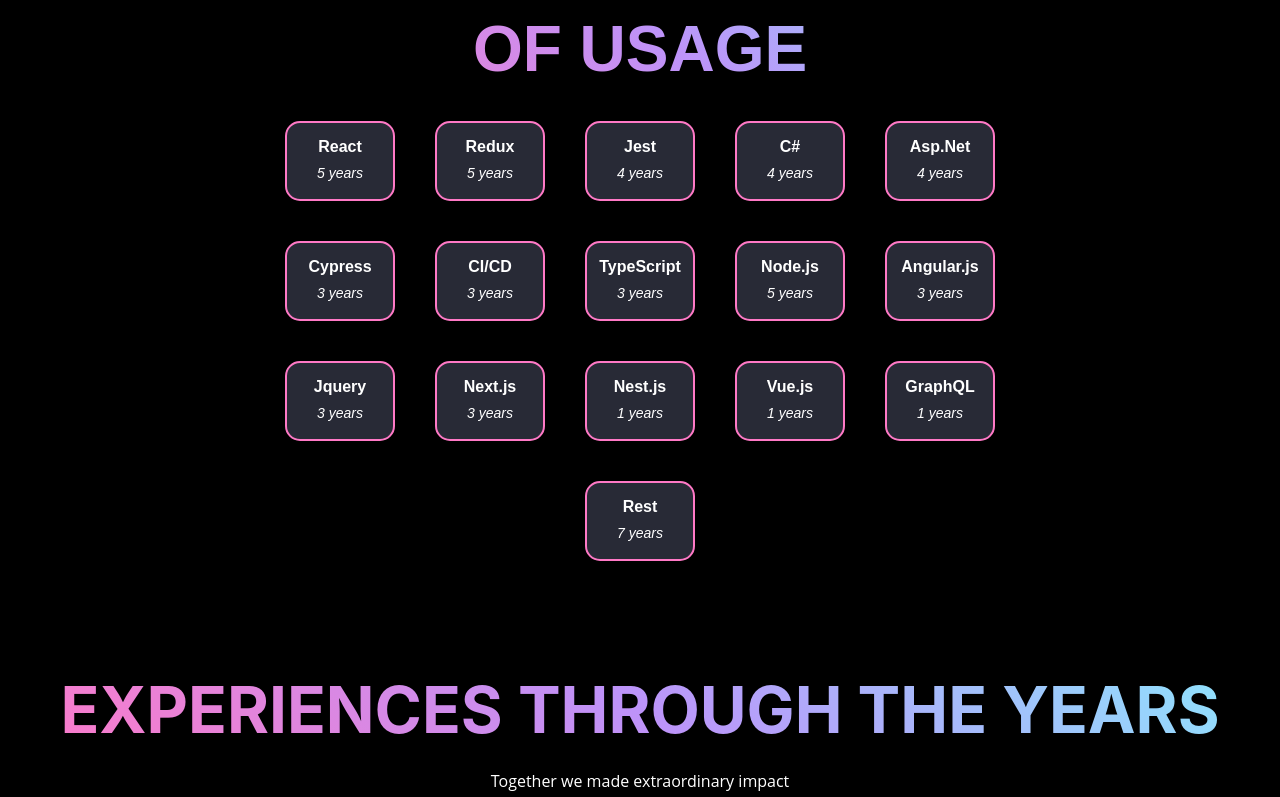
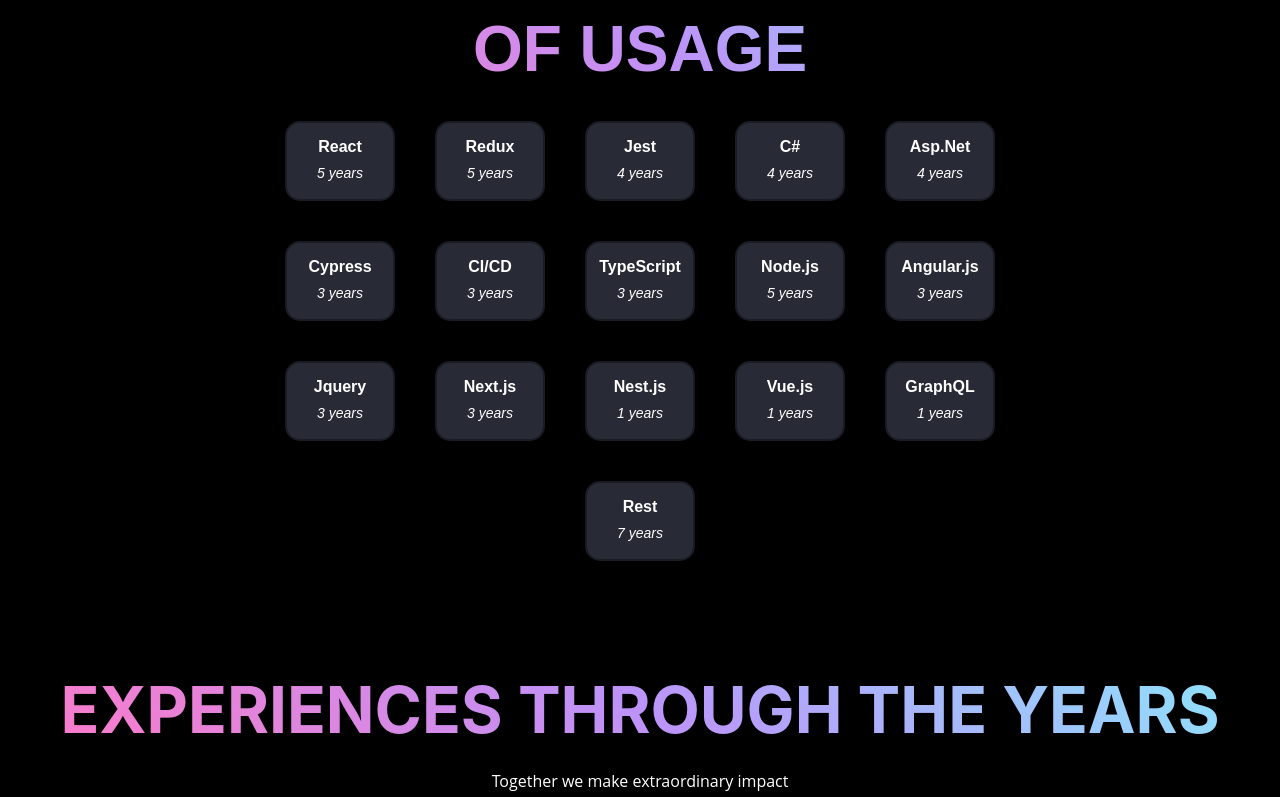
Before and after one commit to RayanaSales/RayanaSales.github.io, a React (Create React App) app: page / in a window 1280 px wide. Shown: the part 943-1740 px from the top of the page. Built offline with nearby package versions, Linux system fonts and the light colour scheme.

Commit message:
Feat: Experiences session fix css

```diff
--- a/src/assets/styles/TopSkills.css
+++ b/src/assets/styles/TopSkills.css
@@ -35,7 +35,7 @@
   align-items: center;
   gap: 4px;
   background-color: #282a36;
-  border: 2px solid #ff79c6;
+  border: 2px solid #1a1c24;
   border-radius: 15px;
   cursor: pointer;
   padding: 10px;
--- a/src/components/Experiences.js
+++ b/src/components/Experiences.js
@@ -25,7 +25,7 @@
   return (
     <div id="experiences" className="experiences">
       <h2>Experiences through the years</h2>
-      <p>Together we made extraordinary impact</p>
+      <p>Together we make extraordinary impact</p>
       <div className="experiences-content">
         {experiences.map((exp, index) => (
           <div
```
Also changed, not shown: 11 other files (tests, documents, lock files or other folders).
